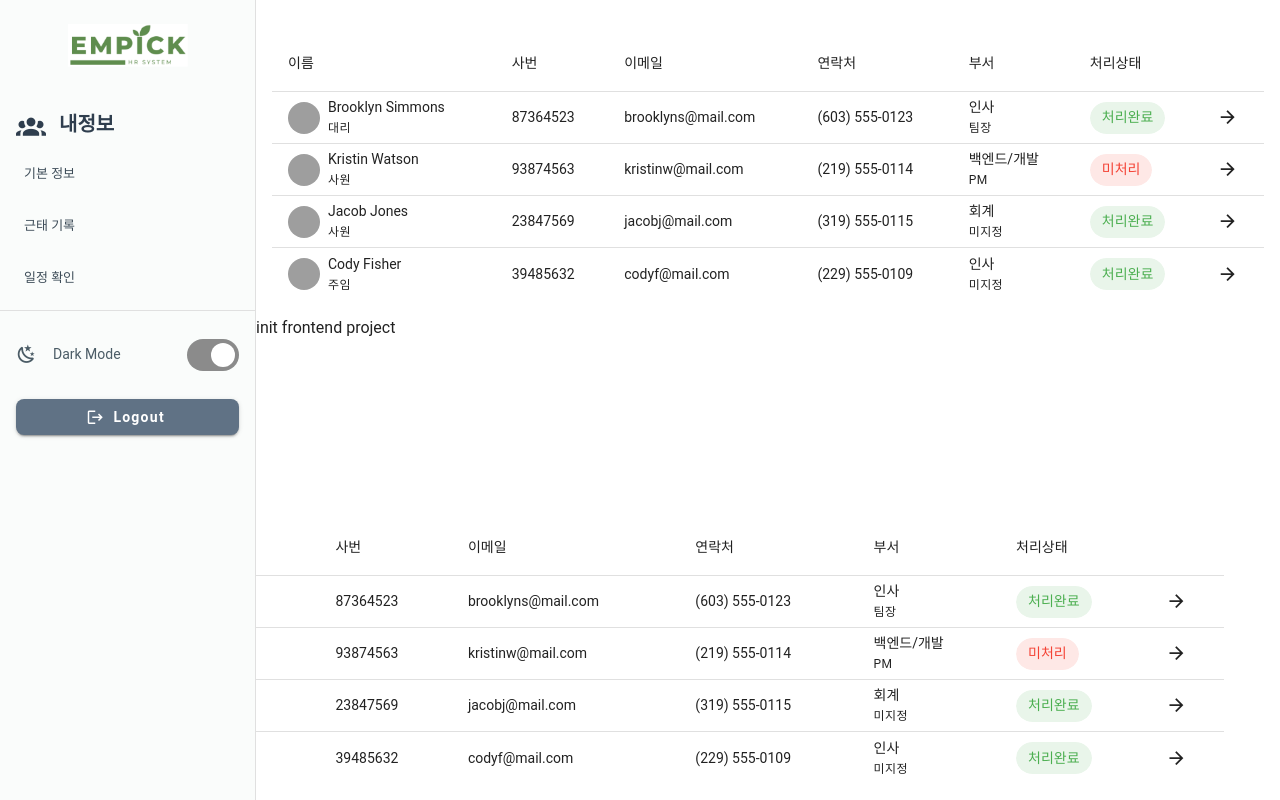
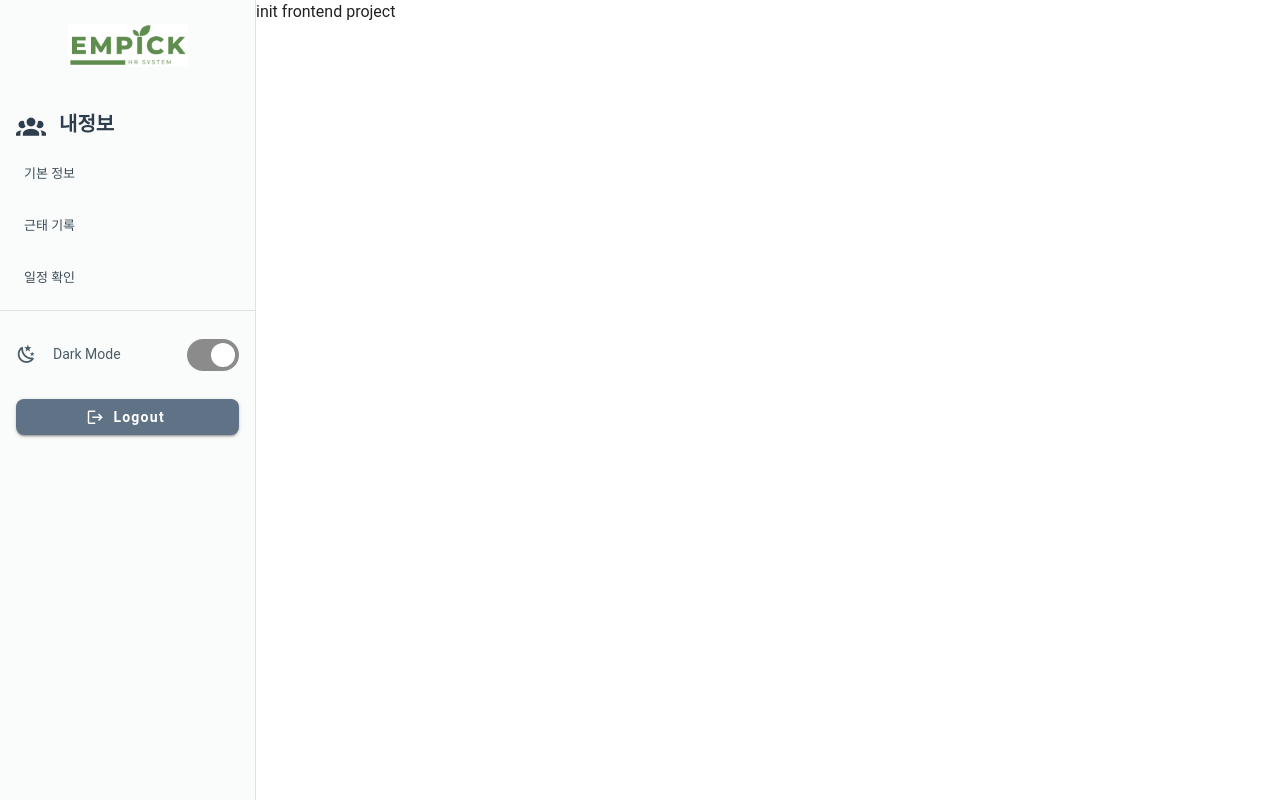
Before and after one commit to yehang218/Empick, a Vue app: page /test/list in a window 1280 px wide. Built offline with nearby package versions, Linux system fonts and the light colour scheme; grey boxes are pictures that could not be loaded.

Commit message:
feat : 공통 목록 컴포넌트

```diff
--- a/src/components/common/ListView.vue
+++ b/src/components/common/ListView.vue
@@ -1,40 +1,42 @@
+<!-- src/components/DynamicTable.vue -->
 <template>
     <v-container>
         <v-table class="mt-5">
             <thead>
                 <tr>
-                    <th>이름</th>
-                    <th>사번</th>
-                    <th>이메일</th>
-                    <th>연락처</th>
-                    <th>부서</th>
-                    <th>처리상태</th>
-                    <th></th>
+                    <th v-for="header in headers" :key="header.key">
+                        {{ header.label }}
+                    </th>
+                    <th></th> <!-- optional: actions column -->
                 </tr>
             </thead>
             <tbody>
-                <tr v-for="(user, index) in users" :key="index">
-                    <td class="d-flex align-center">
+                <tr v-for="(item, index) in data" :key="index">
+                    <td v-for="header in headers" :key="header.key">
+                        <template v-if="header.key === 'avatarName' && item.avatar && item.name">
+                            <div class="d-flex align-center">
                                 <v-avatar class="me-2" size="32">
-                            <v-img :src="user.avatar" />
+                                    <v-img :src="item.avatar" />
                                 </v-avatar>
                                 <div>
-                            <div>{{ user.name }}</div>
-                            <div class="text-caption grey--text">{{ user.position }}</div>
+                                    <div>{{ item.name }}</div>
+                                    <div class="text-caption grey--text">{{ item.position }}</div>
                                 </div>
-                    </td>
-                    <td>{{ user.id }}</td>
-                    <td>{{ user.email }}</td>
-                    <td>{{ user.phone }}</td>
-                    <td>
-                        <div>{{ user.department }}</div>
-                        <div class="text-caption grey--text">{{ user.departmentPosition }}</div>
-                    </td>
-                    <td>
-                        <v-chip :color="user.status === '처리완료' ? 'green lighten-4' : 'red lighten-4'"
-                            :text-color="user.status === '처리완료' ? 'green darken-2' : 'red darken-2'" small>
-                            {{ user.status }}
+                            </div>
+                        </template>
+                        <template v-else-if="header.key === 'department' && item.department">
+                            <div>{{ item.department }}</div>
+                            <div class="text-caption grey--text">{{ item.departmentPosition }}</div>
+                        </template>
+                        <template v-else-if="header.key === 'status' && item.status">
+                            <v-chip :color="item.status === '처리완료' ? 'green lighten-4' : 'red lighten-4'"
+                                :text-color="item.status === '처리완료' ? 'green darken-2' : 'red darken-2'" small>
+                                {{ item.status }}
                             </v-chip>
+                        </template>
+                        <template v-else>
+                            {{ item[header.key] }}
+                        </template>
                     </td>
                     <td>
                         <v-icon>mdi-arrow-right</v-icon>
@@ -47,55 +49,17 @@
 
 <script>
 export default {
-    data() {
-        return {
-            users: [
-                {
-                    name: 'Brooklyn Simmons',
-                    position: '대리',
-                    id: '87364523',
-                    email: 'brooklyns@mail.com',
-                    phone: '(603) 555-0123',
-                    department: '인사',
-                    departmentPosition: '팀장',
-                    status: '처리완료',
-                    avatar: 'https://cdn.vuetifyjs.com/images/john.jpg'
+    name: 'DynamicTable',
+    props: {
+        headers: {
+            type: Array,
+            required: true,
+            default: () => []
         },
-                {
-                    name: 'Kristin Watson',
-                    position: '사원',
-                    id: '93874563',
-                    email: 'kristinw@mail.com',
-                    phone: '(219) 555-0114',
-                    department: '백엔드/개발',
-                    departmentPosition: 'PM',
-                    status: '미처리',
-                    avatar: 'https://cdn.vuetifyjs.com/images/john.jpg'
-                },
-                {
-                    name: 'Jacob Jones',
-                    position: '사원',
-                    id: '23847569',
-                    email: 'jacobj@mail.com',
-                    phone: '(319) 555-0115',
-                    department: '회계',
-                    departmentPosition: '미지정',
-                    status: '처리완료',
-                    avatar: 'https://cdn.vuetifyjs.com/images/john.jpg'
-                },
-                {
-                    name: 'Cody Fisher',
-                    position: '주임',
-                    id: '39485632',
-                    email: 'codyf@mail.com',
-                    phone: '(229) 555-0109',
-                    department: '인사',
-                    departmentPosition: '미지정',
-                    status: '처리완료',
-                    avatar: 'https://cdn.vuetifyjs.com/images/john.jpg'
-                },
-                // 다른 항목들도 동일하게 추가 가능
-            ]
+        data: {
+            type: Array,
+            required: true,
+            default: () => []
         }
     }
 }
@@ -104,9 +68,67 @@ export default {
 <style scoped>
 th {
     font-weight: bold;
+    color: #9A9A9A;
+    text-align: left;
+    padding: 12px 16px;
+    font-size: 14px;
 }
 
 td {
     vertical-align: middle;
+    padding: 16px;
+    font-size: 14px;
+    color: #333333;
+    border-bottom: 1px solid #EEEEEE;
+}
+
+.v-table {
+    width: 100%;
+    border-collapse: collapse;
+}
+
+tr:hover {
+    background-color: #F9F9F9;
+}
+
+.v-avatar {
+    margin-right: 12px;
+}
+
+.text-caption {
+    font-size: 12px;
+    color: #9A9A9A;
+    margin-top: 4px;
+}
+
+.v-chip {
+    font-size: 12px;
+    font-weight: 500;
+}
+
+thead th {
+    background-color: #F8F8F8;
+    position: sticky;
+    top: 0;
+    z-index: 1;
+}
+
+.v-icon {
+    cursor: pointer;
+    color: #9A9A9A;
+}
+
+tbody tr td:last-child {
+    text-align: right;
+    padding-right: 24px;
+}
+
+tbody tr td:first-child {
+    display: flex;
+    align-items: center;
+}
+
+tbody tr td {
+    height: 56px;
 }
 </style>
--- a/src/router/index.js
+++ b/src/router/index.js
@@ -25,15 +25,15 @@ const routes = [
         component: () => import('../views/test/MJEvaluationCriteriaListTestPage.vue'),
         props: true
     },
-      {
+    {
         path: '/test/mj/evaluationScore',
         name: 'MJEvaluationScoreTestPage',
         component: () => import('../views/test/MJEvaluationScoreTestPage.vue'),
-      },
+    },
     {
-        path: '/test/list',
-        name: 'ListView',
-        component: () => import('@/components/common/ListView.vue')
+        path: '/test/list-view-test-page',
+        name: 'ListViewTestPage',
+        component: () => import('@/views/test/ListViewTestPage.vue')
     },
     {
         path: '/',
--- /dev/null
+++ b/src/views/test/ListViewTestPage.vue
@@ -0,0 +1,34 @@
+<template>
+    <div>
+        <ListView :headers="headers" :data="tableData" />
+    </div>
+</template>
+
+<script setup>
+import ListView from '@/components/common/ListView.vue';
+
+const headers = [
+    { key: 'avatarName', label: '이름' },
+    { key: 'id', label: '사번' },
+    { key: 'email', label: '이메일' },
+    { key: 'phone', label: '연락처' },
+    { key: 'department', label: '부서' },
+    { key: 'status', label: '처리상태' }
+];
+
+const tableData = [
+    {
+        name: '김석희',
+        position: '대리',
+        id: '87364523',
+        email: 'brooklyns@mail.com',
+        phone: '(603) 555-0123',
+        department: '인사',
+        departmentPosition: '팀장',
+        status: '처리완료',
+        avatar: 'https://cdn.vuetifyjs.com/images/john.jpg'
+    },
+];
+</script>
+
+<style lang="scss" scoped></style>
```
Lines whose indentation alone changed are shown as unchanged.
